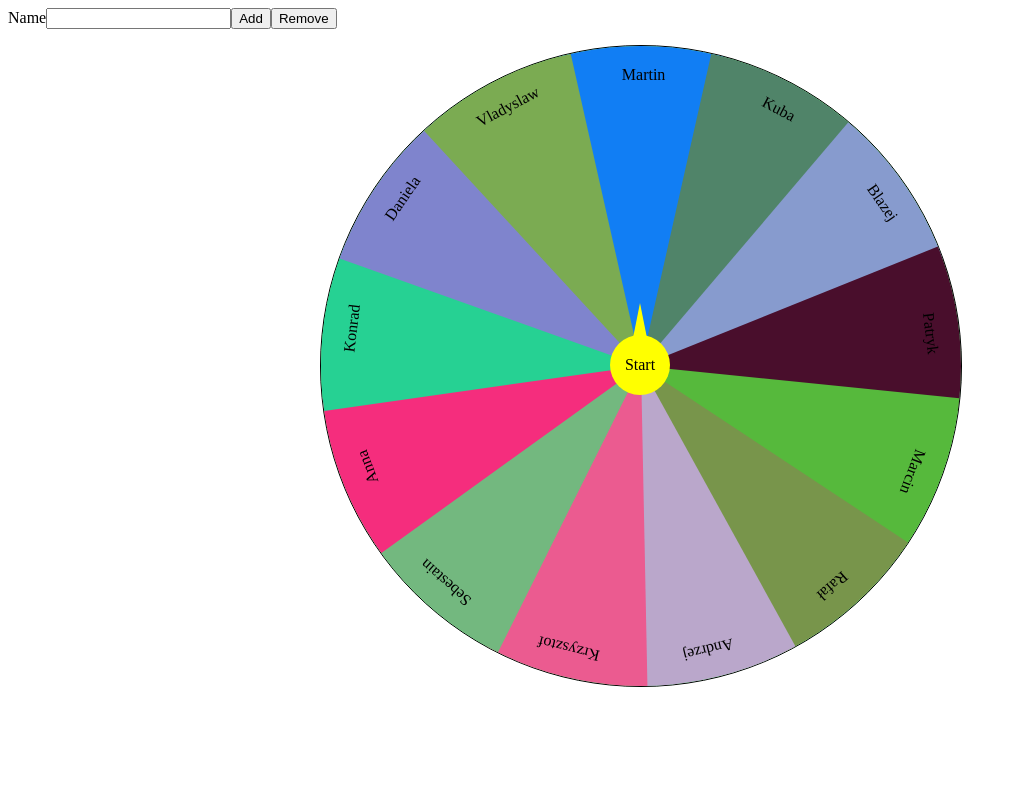
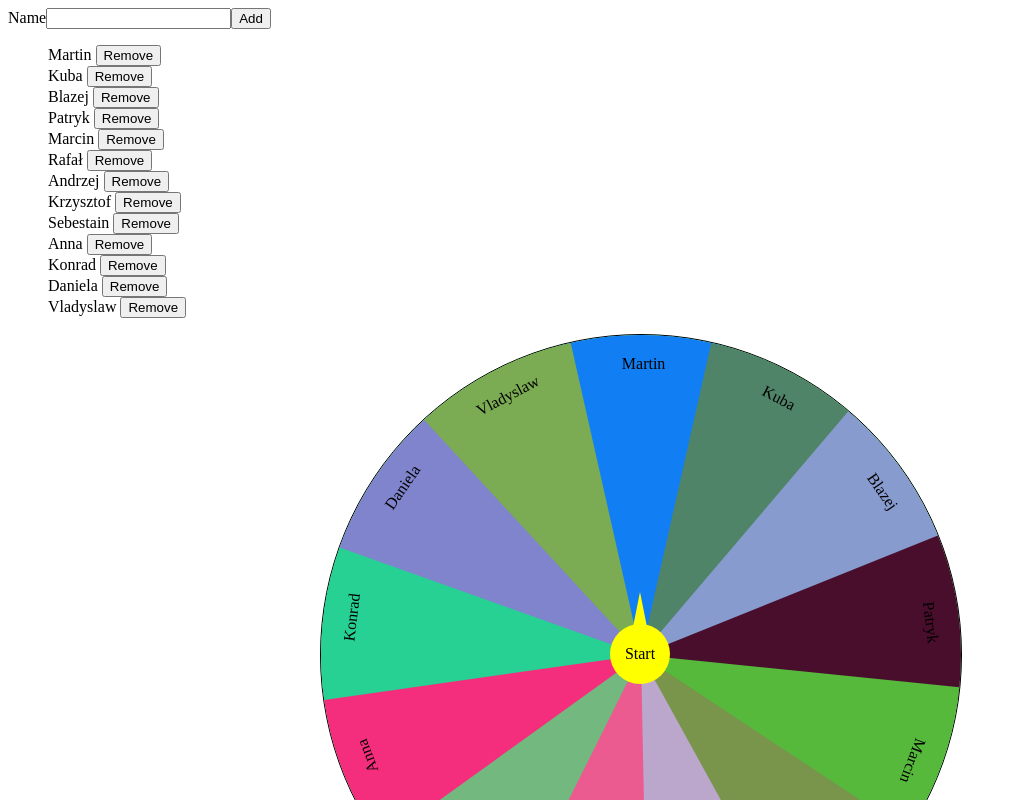
Before and after one commit to Wanczyk/losowanko-na-dejli, a Vue app: page / in a window 1280 px wide. Shown: the top 800 px of the page, without its empty margins (0-1017 px from the left). Built offline with nearby package versions, Linux system fonts and the light colour scheme.

Commit message:
Move remove button to each name

```diff
--- a/package.json
+++ b/package.json
@@ -8,6 +8,7 @@
     "lint": "vue-cli-service lint"
   },
   "dependencies": {
+    "bootstrap": "^4.5.0",
     "core-js": "^3.6.5",
     "vue": "^2.6.11"
   },
--- a/src/App.vue
+++ b/src/App.vue
@@ -4,13 +4,18 @@
     <label for="name">Name</label>
     <input type="text" name="name" id="name" v-model="name">
     <button v-on:click="peopleList.push(name)">Add</button>
-    <button v-on:click="removePerson(name)">Remove</button>
+    <ul class="peopleList">
+      <li v-for="(name, index) in peopleList" :key="index" class="row">
+        <span class="col">{{ name }}   </span>
+        <button v-on:click="removePerson(index)" class="col col-lg-2">Remove</button>
+      </li>
+    </ul>
     <dir id="wrapper">
       <ul class="circle"
         :class="{freeze: freeze}"
         :style="`transform: rotate(${wheelDeg}deg)`"
       >
-        <li v-for="(person, index) in peopleList" :key="index"
+        <li class="list" v-for="(person, index) in peopleList" :key="index"
           :style="setStyle(index)"
         >
           <div class="text"
@@ -44,10 +49,8 @@ export default {
   components: {
   },
   methods: {
-    removePerson: function (name) {
-      if (this.peopleList.includes(name)) {
-        this.peopleList.splice(this.peopleList.indexOf(name), 1)
-      }
+    removePerson: function (index) {
+      this.peopleList.splice(index, 1)
     },
     setStyle: function (index) {
       const step = 360 / this.peopleList.length
@@ -108,6 +111,9 @@ export default {
     width: 40em;
     height: 40em;
   }
+  .row {
+    list-style-type: none;
+  }
   .circle {
     position: relative;
     border: 1px solid black;
@@ -119,7 +125,7 @@ export default {
     list-style: none;
     overflow: hidden;
   }
-  li {
+  .list {
     overflow: hidden;
     position: absolute;
     top: 0;
@@ -129,7 +135,7 @@ export default {
     transform-origin: 0% 100%;
   }
 
-  ul {
+  .circle {
     width: 100%;
     height: 100%;
     border-radius: 1000px;
```
Also changed, not shown: 1 other file (tests, documents, lock files or other folders).
